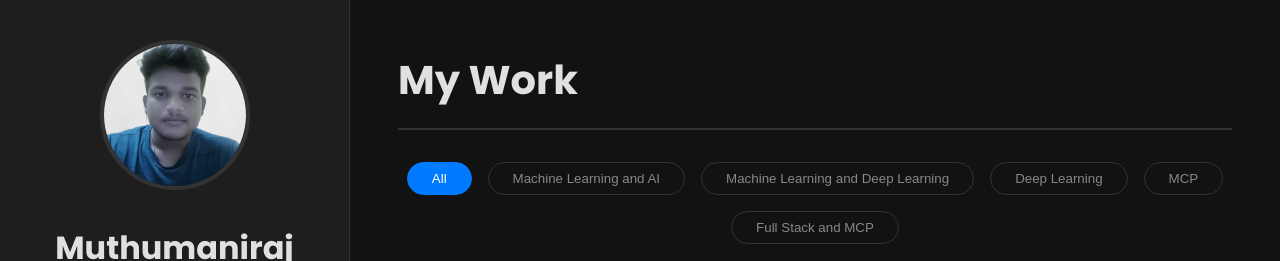
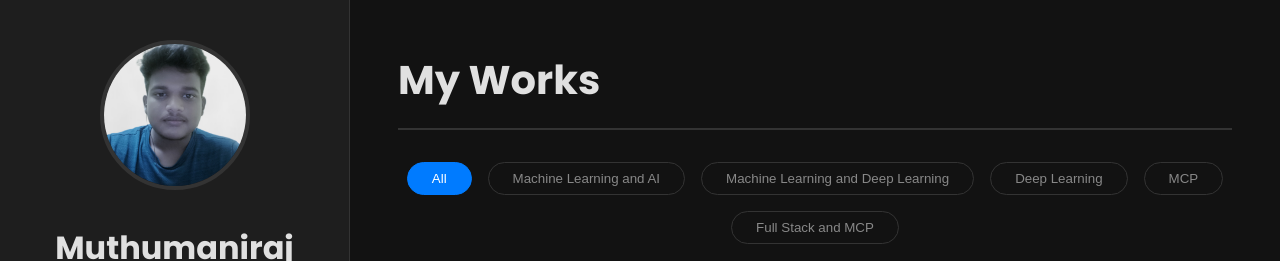
Before and after one commit to Muthumaniraj26/portfoliomuthumaniraj, a Jekyll site: the page built from index.html, in a window 1280 px wide and 900 px high. Shown: the top 261 px of the window. Built offline with Jekyll 4.4.1, drawn with Linux system fonts in a browser that asks for light colours.

Commit message:
Fix portfolio title and format contact section
Updated the portfolio section title and ensured proper formatting for the contact form.

```diff
--- a/index.html
+++ b/index.html
@@ -4,7 +4,7 @@ title: Home
 ---
 
 <section class="portfolio-section">
-  <h2>My Work</h2>
+  <h2>My Works</h2>
 
   <div id="filter-container">
     <button class="filter-btn active" data-filter="all">All</button>
@@ -51,4 +51,5 @@ title: Home
     </div>
     <button type="submit" class="button">Send Message</button>
   </form>
+
 </section>
```
